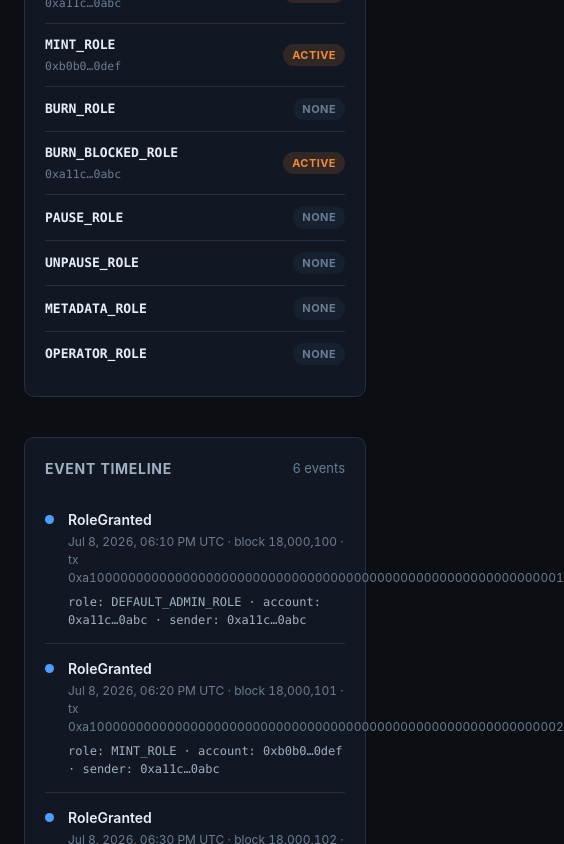
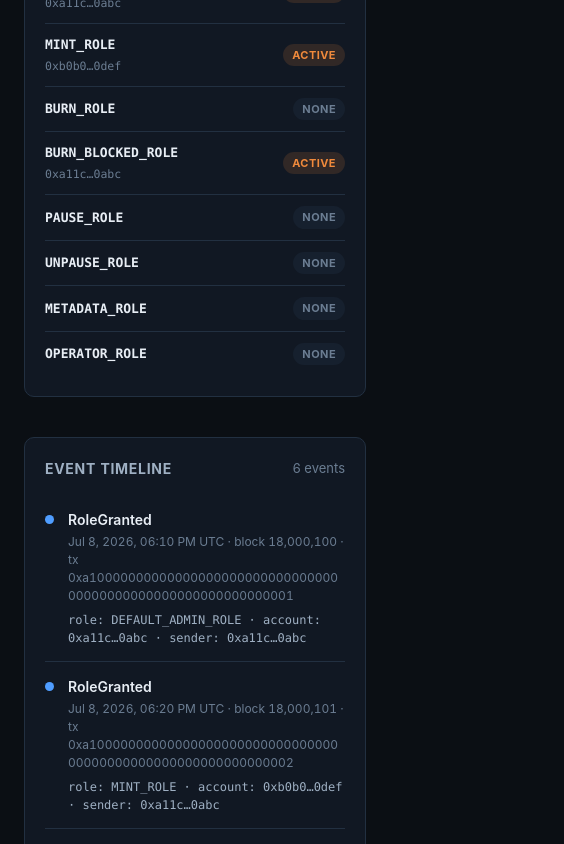
Before and after one commit to Anton-dot911/b20-watcher, a Next.js app: page /tokens/0xb200000000000000000000000000000000000001 in a window 390 px wide. Shown: the part 1961-2805 px from the top of the page, 564 px wide, since content can reach past the window. Built offline with nearby package versions, Linux system fonts and the light colour scheme.

Commit message:
fix: wrap long timeline values on mobile

```diff
--- a/app/tokens/[address]/page.module.css
+++ b/app/tokens/[address]/page.module.css
@@ -133,6 +133,7 @@
   border-radius: var(--radius);
   background: var(--bg-elev);
   padding: 20px;
+  overflow: hidden;
 }
 
 .card h2 {
@@ -225,6 +226,7 @@
 
 .flagBody {
   flex: 1;
+  min-width: 0;
 }
 
 .flagTop {
@@ -289,6 +291,7 @@
   color: var(--text-faint);
   margin-top: 3px;
   font-family: var(--mono);
+  overflow-wrap: anywhere;
 }
 
 .pill {
@@ -321,6 +324,7 @@
   gap: 14px;
   padding: 14px 0;
   border-bottom: 1px solid var(--border);
+  min-width: 0;
 }
 
 .event:last-child {
@@ -344,6 +348,7 @@
 .eventMain {
   flex: 1;
   min-width: 0;
+  max-width: 100%;
 }
 
 .eventName {
@@ -355,13 +360,19 @@
   font-size: 12px;
   color: var(--text-faint);
   margin-top: 3px;
+  overflow-wrap: anywhere;
+  word-break: break-word;
 }
 
 .eventArgs {
+  display: block;
+  max-width: 100%;
   font-family: var(--mono);
   font-size: 12px;
   color: var(--text-dim);
   margin-top: 6px;
+  white-space: normal;
+  overflow-wrap: anywhere;
   word-break: break-word;
 }
 
```
